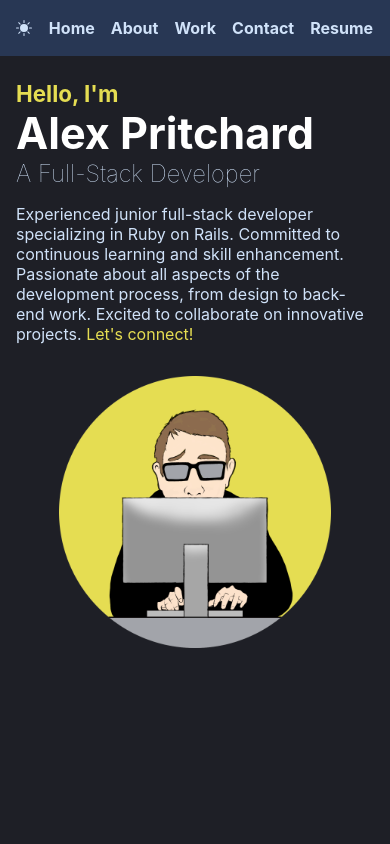
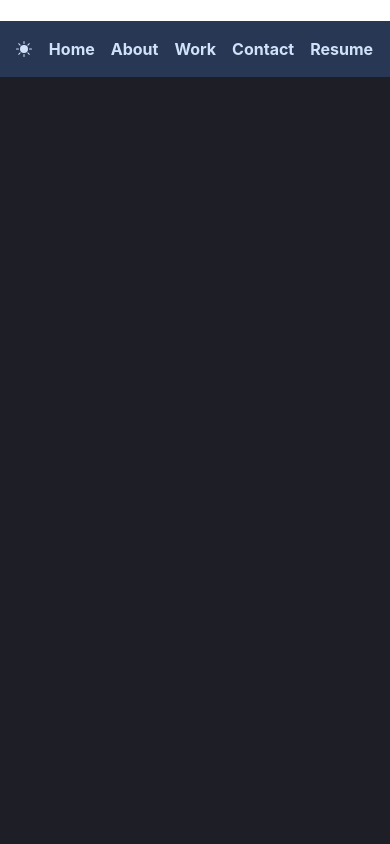
Before and after one commit to alexbeet81/portfolio, a React (Create React App) app: page /cv in a window 390 px wide. Shown: the top 844 px of the page. Built offline with nearby package versions, Linux system fonts and the light colour scheme.

Commit message:
add react-router-dom - add new CV page

```diff
--- a/package.json
+++ b/package.json
@@ -10,6 +10,7 @@
     "react": "^17.0.2",
     "react-dom": "^17.0.2",
     "react-icons": "^4.3.1",
+    "react-router-dom": "^6.16.0",
     "react-scripts": "^5.0.0",
     "react-scroll": "^1.8.4",
     "web-vitals": "^2.1.4"
--- a/src/App.js
+++ b/src/App.js
@@ -4,16 +4,10 @@ import DarkLightContext from "./store/dark-light-context";
 
 import Intro from "./Components/Intro";
 import NavBar from "./Components/UI/NavBar";
-import Hero from "./Components/Hero";
-import About from "./Components/About";
-import Learning from "./Components/Learning";
-import Projects from "./Components/Projects";
-import Contact from "./Components/Contact";
+import MainPage from "./Pages/MainPage";
+import CVPage from "./Pages/CVPage";
 import Footer from "./Components/Footer";
-
-// const reducer = (state, action) => {
-//   return { animationIsFinished: true };
-// };
+import { Routes, Route } from "react-router-dom";
 
 const reducer = (state, action) => {
   switch (action.type) {
@@ -48,11 +42,10 @@ function App() {
       {" "}
       <NavBar />
       <main className={classes.mainContainer}>
-        <Hero />
-        <About />
-        <Learning />
-        <Projects />
-        <Contact />
+        <Routes>
+          <Route path="/" element={<MainPage />}/>
+          <Route path="/cv" element={<CVPage />}/>
+        </Routes>
       </main>
       <Footer />
     </div>
--- /dev/null
+++ b/src/Pages/CVPage.js
@@ -0,0 +1,11 @@
+import React from 'react';
+
+const CVPage = () => {
+  return (
+    <>
+    <h1>This is a test</h1>
+    </>
+  );
+}
+
+export default CVPage;
--- /dev/null
+++ b/src/Pages/MainPage.js
@@ -0,0 +1,20 @@
+import React from 'react';
+import Hero from '../Components/Hero';
+import About from '../Components/About';
+import Learning from '../Components/Learning';
+import Projects from '../Components/Projects';
+import Contact from '../Components/Contact';
+
+const MainPage = () => {
+  return (
+    <>
+      <Hero />
+      <About />
+      <Learning />
+      <Projects />
+      <Contact />
+    </>
+  );
+}
+
+export default MainPage;
--- /dev/null
+++ b/src/Pages/MainPage.module.css
@@ -0,0 +1,40 @@
+.background {
+  /* overflow: auto;
+  height: 100vh;
+  width: 100vw; */
+}
+
+.backgroundDark {
+  background-color: var(--dark-bg-one);
+}
+
+.backgroundLight {
+  background-color: var(--light-bg-one);
+}
+
+.mainContainer {
+  box-sizing: border-box;
+  margin: 0 auto;
+  width: 100%;
+  max-width: 100rem;
+  min-height: 100vh;
+  padding: 0 9rem;
+}
+
+@media (max-width: 1080px) {
+  .mainContainer {
+    padding: 0 6rem;
+  }
+}
+
+@media (max-width: 720px) {
+  .mainContainer {
+    padding: 0 3rem;
+  }
+}
+
+@media (max-width: 480px) {
+  .mainContainer {
+    padding: 0 1rem;
+  }
+}
--- a/src/index.js
+++ b/src/index.js
@@ -1,5 +1,6 @@
 import React from "react";
 import ReactDOM from "react-dom";
+import { BrowserRouter } from "react-router-dom";
 import "./index.css";
 import App from "./App";
 
@@ -8,7 +9,9 @@ import { DarkLightContextProvider } from "./store/dark-light-context";
 ReactDOM.render(
   <React.StrictMode>
     <DarkLightContextProvider>
-      <App />
+      <BrowserRouter>
+        <App />
+      </BrowserRouter>
     </DarkLightContextProvider>
   </React.StrictMode>,
   document.getElementById("root")
```
Also changed, not shown: src/Pages/CVPage.module.css (added), 1 other file (tests, documents, lock files or other folders).
